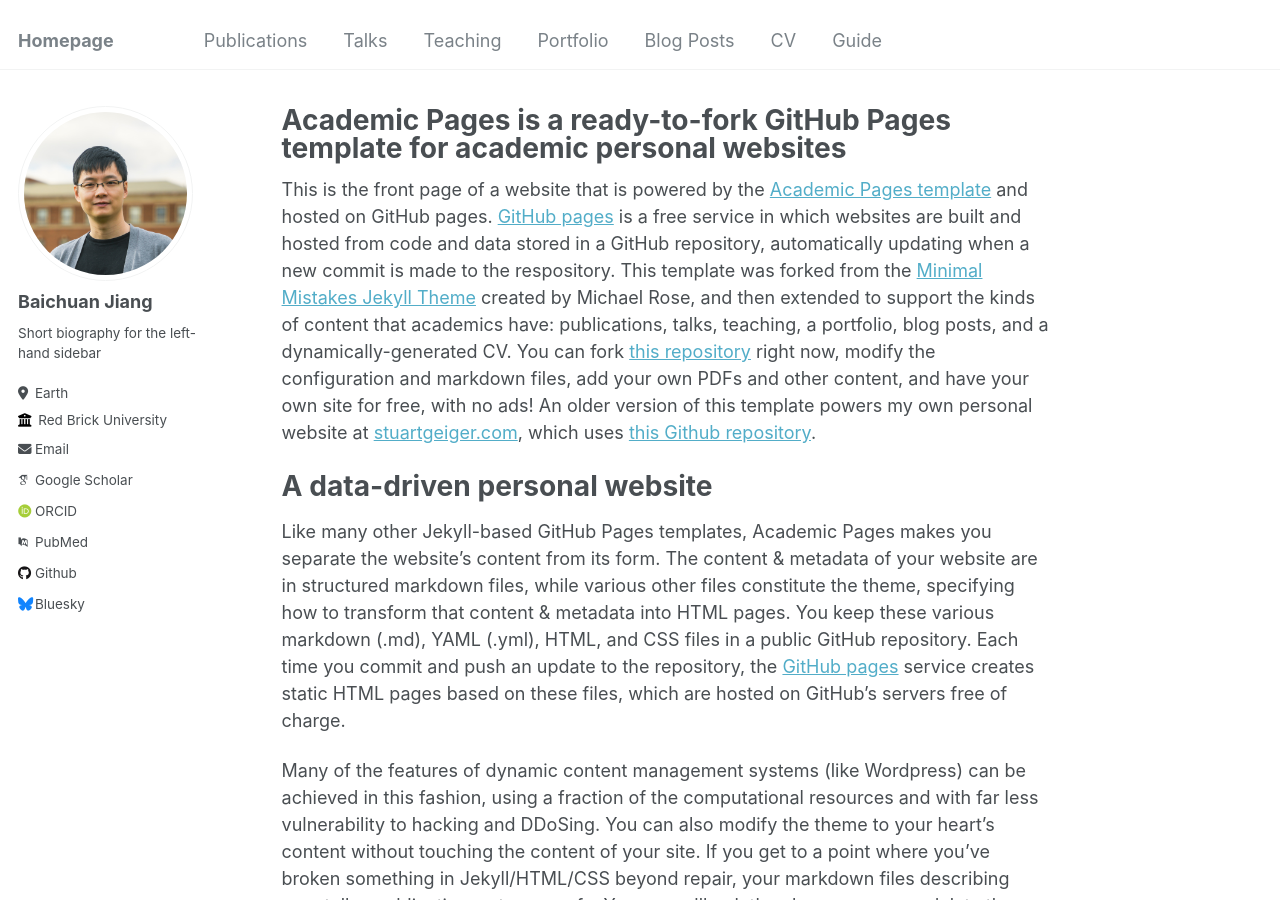
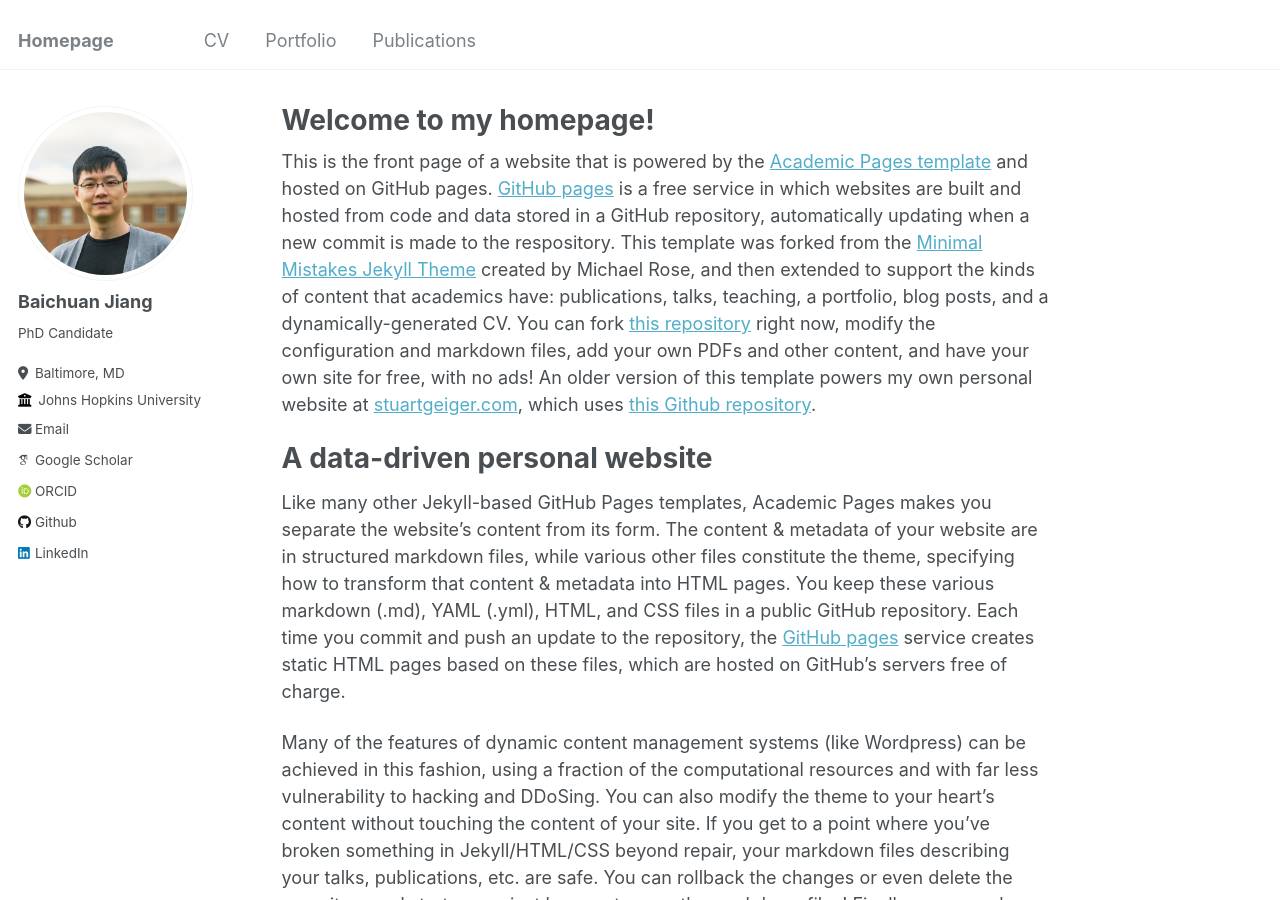
Before and after one commit to bcjiang/bcjiang.github.io, a Jekyll site: the page built from _pages/about.md, in a window 1280 px wide and 900 px high. Built offline with Jekyll 4.4.1, drawn with Linux system fonts in a browser that asks for light colours; some web fonts are replaced.

Commit message:
Add about info.

```diff
--- a/_config.yml
+++ b/_config.yml
@@ -12,9 +12,9 @@ title                    : "Homepage"
 title_separator          : "-"
 name                     : &name "Baichuan Jiang"
 description              : &description "personal description"
-url                      : https://academicpages.github.io # the base hostname & protocol for your site e.g. "https://mmistakes.github.io"
+url                      : https://bcjiang.github.io # the base hostname & protocol for your site e.g. "https://mmistakes.github.io"
 baseurl                  : "" # the subpath of your site, e.g. "/blog"
-repository               : "academicpages/academicpages.github.io"
+repository               : "bcjiang/bcjiang.github.io"
 
 # Site Author - The following control what appear as part of the author content on the side bar.
 #               If a field is blank the icon and link will not appear, otherwise it will be shown.
@@ -24,31 +24,31 @@ author:
   avatar           : "head_photo.jpg"
   name             : "Baichuan Jiang"
   pronouns         : # example: "she/her"
-  bio              : "Short biography for the left-hand sidebar"
-  location         : "Earth"
-  employer         : "Red Brick University"
+  bio              : "PhD Candidate"
+  location         : "Baltimore, MD"
+  employer         : "Johns Hopkins University"
   uri              : # URL
-  email            : "none@example.org"
+  email            : "bcjiang@jhu.edu"
 
   # Academic websites
   arxiv            : # URL - Update with the correct link to your profile
-  googlescholar    : "https://scholar.google.com/citations?user=PS_CX0AAAAAJ"
+  googlescholar    : "https://scholar.google.com/citations?user=X_2CgRIAAAAJ"
   impactstory      : # URL
-  orcid            : "http://orcid.org/yourorcidurl"
+  orcid            : "https://orcid.org/0000-0001-5223-7104"
   semantic         : # URL
-  pubmed           : "https://www.ncbi.nlm.nih.gov/pubmed/?term=john+snow"
+  pubmed           : # "https://www.ncbi.nlm.nih.gov/pubmed/?term=john+snow"
   researchgate     : # URL
 
   # Repositories and software development
   bitbucket        : # Username - Update with your username on the site
   codepen          : # Username
   dribbble         : # Username
-  github           : "academicpages"
+  github           : "bcjiang"
   kaggle           : # Username
   stackoverflow    : # User number or user number and name (i.e., use "1" or "1/jeff-atwood")
 
   # Social media
-  bluesky          : "bsky.app" # Replace this with you Bluesky username
+  bluesky          : # Replace this with you Bluesky username
   facebook         : # Username
   flickr           : # Username
   foursquare       : # Username
@@ -57,7 +57,7 @@ author:
   keybase          : # Username
   instagram        : # Username
   lastfm           : # Username
-  linkedin         : # Username
+  linkedin         : "bcjiang"
   mastodon         : # URL
   medium           : # URL
   pinterest        : # Username
--- a/_data/navigation.yml
+++ b/_data/navigation.yml
@@ -1,22 +1,10 @@
 # main links links
 main:
-  - title: "Publications"
-    url: /publications/
-
-  - title: "Talks"
-    url: /talks/
-
-  - title: "Teaching"
-    url: /teaching/
+  - title: "CV"
+    url: /cv/
 
   - title: "Portfolio"
     url: /portfolio/
 
-  - title: "Blog Posts"
-    url: /year-archive/
-
-  - title: "CV"
-    url: /cv/
-
-  - title: "Guide"
-    url: /markdown/
+  - title: "Publications"
+    url: /publications/
--- a/_pages/about.md
+++ b/_pages/about.md
@@ -1,6 +1,6 @@
 ---
 permalink: /
-title: "Academic Pages is a ready-to-fork GitHub Pages template for academic personal websites"
+title: "Welcome to my homepage!"
 author_profile: true
 redirect_from:
   - /about/
```
